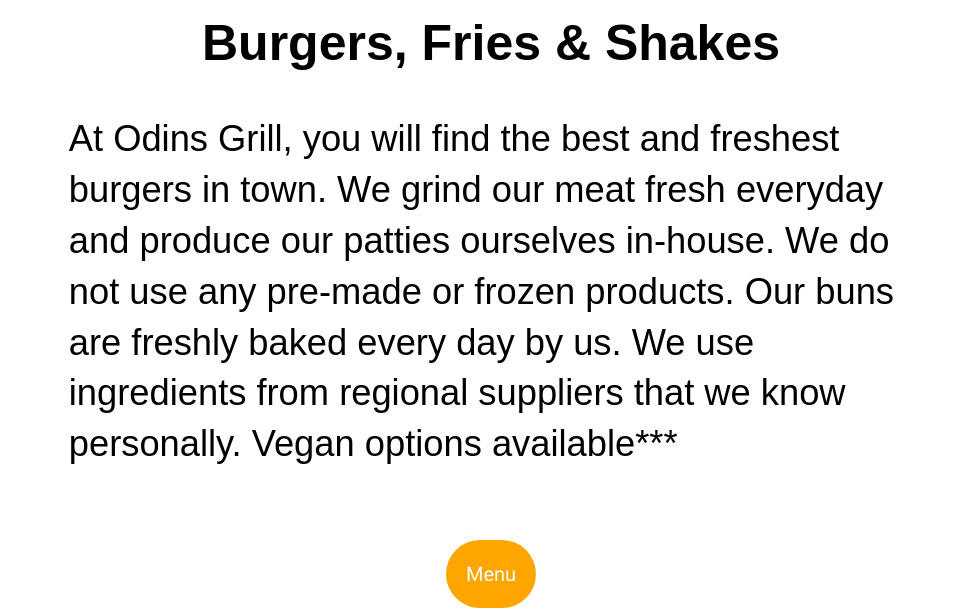
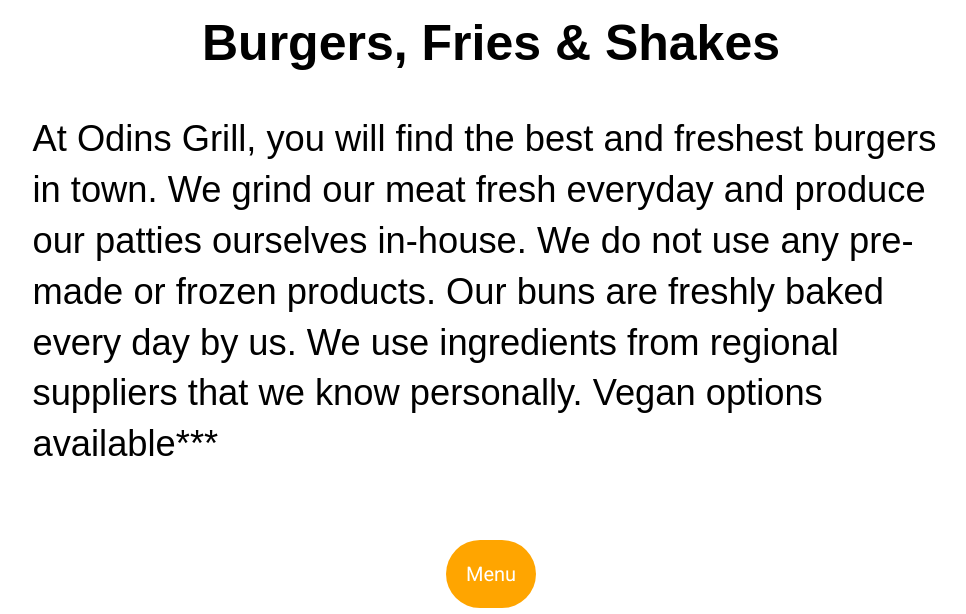
Before and after one commit to aladin94/Odinsgrill, a website: page index.html in a window 1280 px wide. Shown: the part 1030-1644 px from the top of the page, without its empty margins (149-1115 px from the left). Drawn offline with nearby package versions, Linux system fonts and the light colour scheme; some packages are replaced by stand-ins of ours; a web font is replaced by a local one.

Commit message:
Update style.css

```diff
--- a/style.css
+++ b/style.css
@@ -255,7 +255,7 @@
 
 .aboutparagraph {
   font-size: 3.63em;
-  margin: 1em 6em 1em 6em;
+  margin: 1em 5em 1em 5em;
 }
 
 #About {
```
